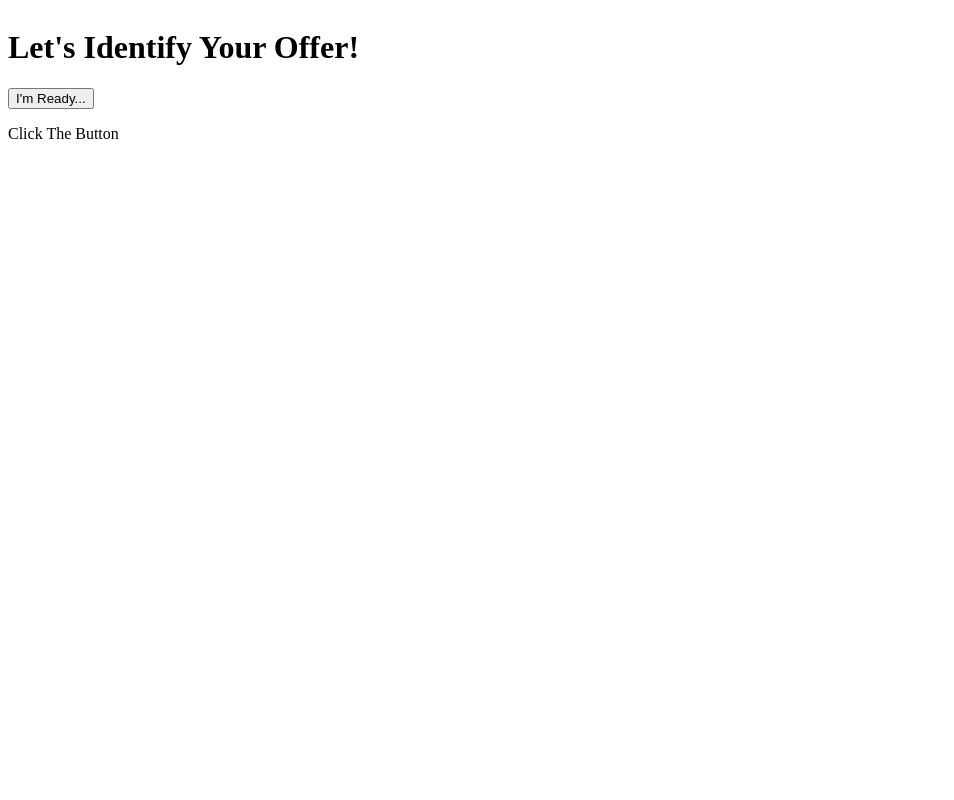
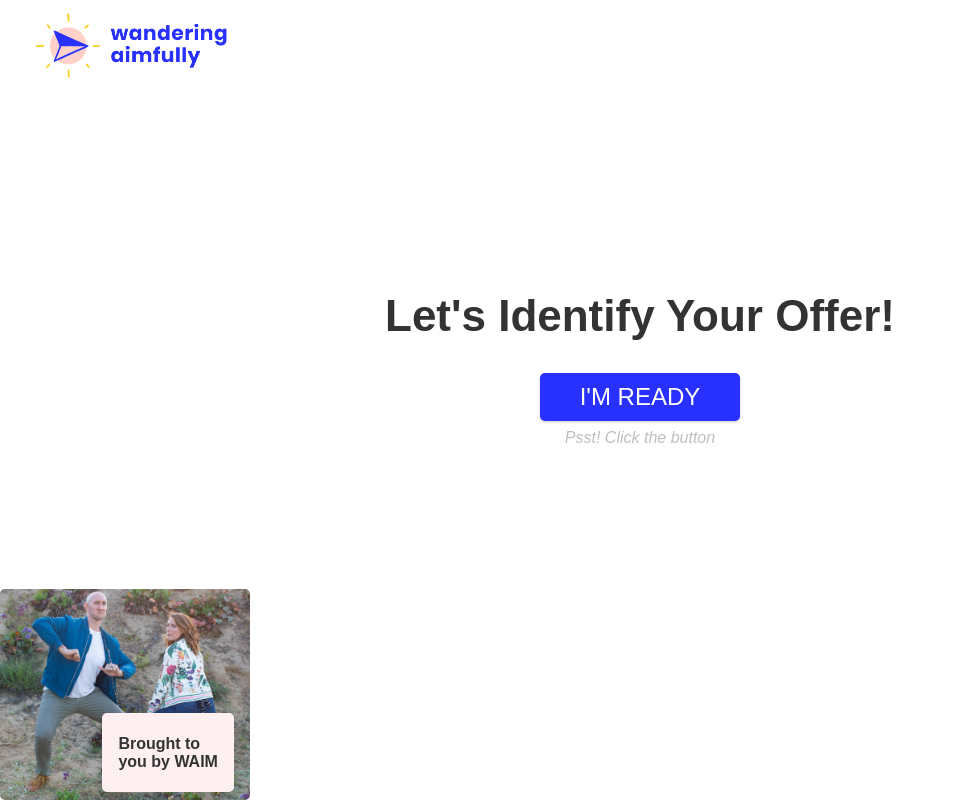
Before and after one commit to dock90/sherlock, a Next.js app: page / in a window 1280 px wide. Shown: the whole page, without its empty margins (0-954 px from the left). Built offline with nearby package versions, Linux system fonts and the light colour scheme.

Commit message:
Add initial layout to starting page

```diff
--- /dev/null
+++ b/components/header.js
@@ -0,0 +1,23 @@
+import styled from 'styled-components'
+
+// styles
+const Container = styled.div`
+  display: grid;
+  padding: 0 2rem;
+`
+
+const Logo = styled.img`
+  width: 100%;
+  height: auto;
+  max-width: 200px;
+`
+
+const Header = () => {
+  return (
+    <Container>
+      <Logo src='/logo.png' />
+    </Container>
+  )
+}
+
+export default Header
--- a/components/idea.js
+++ b/components/idea.js
@@ -1,7 +1,6 @@
 import styled from 'styled-components'
 
 const Container = styled.div`
-  display: grid;
 `
 
 const Idea = ({ setStage }) => (
--- a/components/results.js
+++ b/components/results.js
@@ -4,6 +4,10 @@ import styled from 'styled-components'
 const Container = styled.div`
   display: grid;
 `
+
+// TODO: add jason / caroline in top right corner
+// TODO: add confetti
+// TODO: add winner offer sticker on left side of offer name
 
 const Results = () => (
   <Container>
--- a/components/start.js
+++ b/components/start.js
@@ -1,13 +1,23 @@
 import styled from 'styled-components'
 
 // styles
-const Container = styled.div``
+const Container = styled.div`
+  text-align: center;
+
+  p {
+    font-style: italic;
+    margin: 0.5rem 0;
+    color: #bfbfbf;
+  }
+`
+
+// TODO: add jason and caroline in bottom left corner w / brought to you by waim text
 
 const Start = ({ setStage }) => (
   <Container>
     <h1>Let's Identify Your Offer!</h1>
-    <button onClick={() => setStage('idea')}>I'm Ready...</button>
-    <p>Click The Button</p>
+    <button onClick={() => setStage('idea')}>I'm Ready</button>
+    <p>Psst! Click the button</p>
   </Container>
 )
 
--- /dev/null
+++ b/pages/_app.js
@@ -0,0 +1,35 @@
+import { createGlobalStyle, ThemeProvider } from 'styled-components'
+
+const GlobalStyle = createGlobalStyle`
+  body {
+    margin: 0;
+    padding: 0;
+    box-sizing: border-box;
+    font-family: "Poppins", sans-serif;
+  }
+
+  h1 {
+    color: #333333;
+    font-size: 44px;
+    line-height: 54px;
+  }
+`
+
+const theme = {
+  colors: {
+    primary: '#2831ff',
+    light1: '#FFFFFF',
+    dark1: '#333333'
+  },
+}
+
+export default function App({ Component, pageProps }) {
+  return (
+    <>
+      <GlobalStyle />
+      <ThemeProvider theme={theme}>
+        <Component {...pageProps} />
+      </ThemeProvider>
+    </>
+  )
+}
--- /dev/null
+++ b/pages/_document.js
@@ -0,0 +1,30 @@
+import Document from 'next/document'
+import { ServerStyleSheet } from 'styled-components'
+
+export default class MyDocument extends Document {
+  static async getInitialProps(ctx) {
+    const sheet = new ServerStyleSheet()
+    const originalRenderPage = ctx.renderPage
+
+    try {
+      ctx.renderPage = () =>
+        originalRenderPage({
+          enhanceApp: (App) => (props) =>
+            sheet.collectStyles(<App {...props} />),
+        })
+
+      const initialProps = await Document.getInitialProps(ctx)
+      return {
+        ...initialProps,
+        styles: (
+          <>
+            {initialProps.styles}
+            {sheet.getStyleElement()}
+          </>
+        ),
+      }
+    } finally {
+      sheet.seal()
+    }
+  }
+}
--- a/pages/index.js
+++ b/pages/index.js
@@ -2,6 +2,7 @@ import { useState } from 'react'
 import Link from 'next/link'
 import styled from 'styled-components'
 // components
+import Header from '../components/header'
 import Start from '../components/start'
 import Idea from '../components/idea'
 import Scalability from '../components/scalability'
@@ -17,6 +18,53 @@ import Results from '../components/results'
 // styles
 const Container = styled.div`
   display: grid;
+  grid-template-rows: 100px auto;
+  grid-template-columns: 1fr;
+  height: 100vh;
+`
+
+const Body = styled.div`
+  display: grid;
+  justify-content: center;
+  margin-top: 10rem;
+
+  button {
+    background: ${({ theme }) => theme.colors.primary};
+    color: ${({ theme }) => theme.colors.light1};
+    font-size: 24px;
+    text-transform: uppercase;
+    padding: 10px 15px;
+    min-width: 200px;
+    border: none;
+    border-radius: 5px;
+    box-shadow: 0 1px 3px hsla(0, 0%, 0%, .2);
+  }
+`
+
+const BroughtBy = styled.div`
+  display: grid;
+  align-self: end;
+
+  img {
+    width: 100%;
+    height: auto;
+    max-width: 250px;
+    border-radius: 5px;
+  }
+
+  div {
+    position: absolute;
+    bottom: 1%;
+    left: 8%;
+    background: #fef0f0;
+    border-radius: 5px;
+    padding: 0 1rem;
+    box-shadow: 0 4px 6px hsla(0, 0%, 0%, .1);
+
+    h4 {
+      color: ${({ theme }) => theme.colors.dark1};
+    }
+  }
 `
 // overall flows
 
@@ -32,6 +80,8 @@ const Home = () => {
   const [stage, setStage] = useState('start')
   return (
     <Container>
+      <Header />
+      <Body>
         {stage === 'start' &&
           <Start setStage={setStage} />
         }
@@ -65,6 +115,13 @@ const Home = () => {
         {stage === 'results' &&
           <Results />
         }
+      </Body>
+      <BroughtBy>
+        <img src='/jasoncaroline.png' />
+        <div>
+          <h4>Brought to <br />you by WAIM</h4>
+        </div>
+      </BroughtBy>
     </Container>
   )
 }
```
Also changed, not shown: public/jasoncaroline.png (added), public/logo.png (added). Lines whose indentation alone changed are shown as unchanged.
